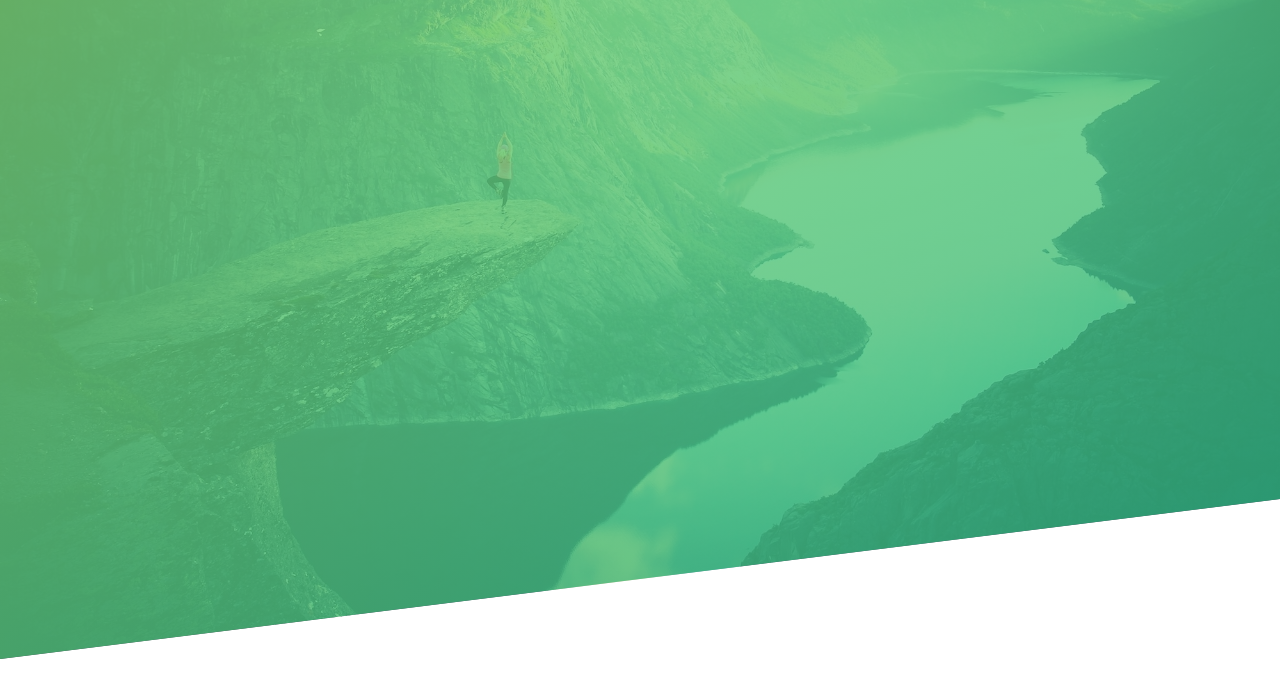
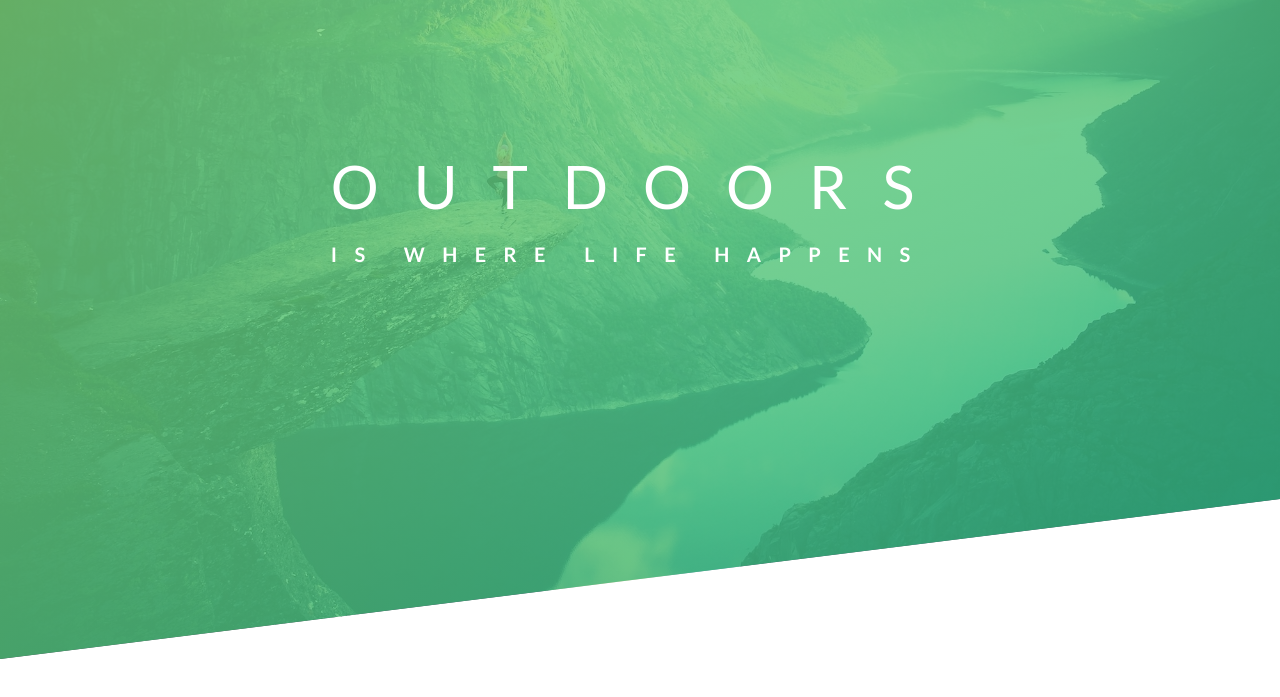
Before and after one commit to diegodulval/natours-css-demo, a plain HTML site: page index.html in a window 1280 px wide. Shown: the part 101-798 px from the top of the page. Drawn offline with Linux system fonts and the light colour scheme.

Commit message:
added heading-box

```diff
--- a/css/style.css
+++ b/css/style.css
@@ -45,3 +45,29 @@ body {
 .logo {
   height: 35px;
 }
+
+.text-box {
+  position: absolute;
+  top: 40%;
+  left: 50%;
+  transform: translate(-50%, -50%);
+}
+
+.heading-primary {
+  color: #fff;
+  text-transform: uppercase;
+}
+
+.heading-primary-main {
+  display: block;
+  font-size: 60px;
+  font-weight: 400;
+  letter-spacing: 35px;
+}
+
+.heading-primary-sub {
+  display: block;
+  font-size: 20px;
+  font-weight: 700;
+  letter-spacing: 17.4px;
+}
--- a/index.html
+++ b/index.html
@@ -19,6 +19,13 @@
             <div class="logo-box">
                 <img src="img/logo-white.png" alt="Logo" class="logo">
             </div>
+            <div class="text-box">
+                <h1 class="heading-primary">
+                    <span class="heading-primary-main">Outdoors</span>
+                    <span class="heading-primary-sub">is where life happens</span>
+                </h1>
+            </div>
+        </div>
     </header>
 </body>
 
```
